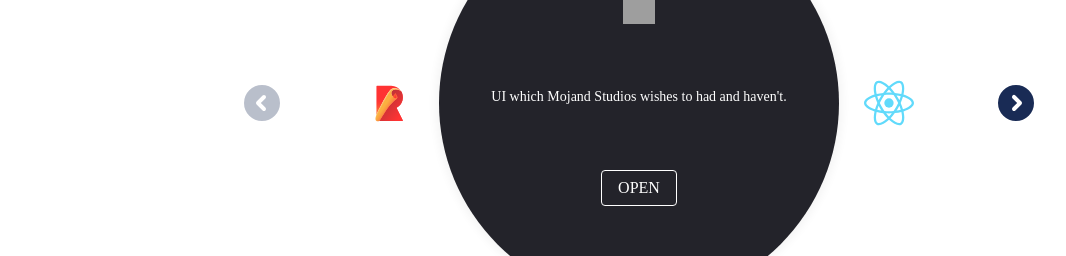
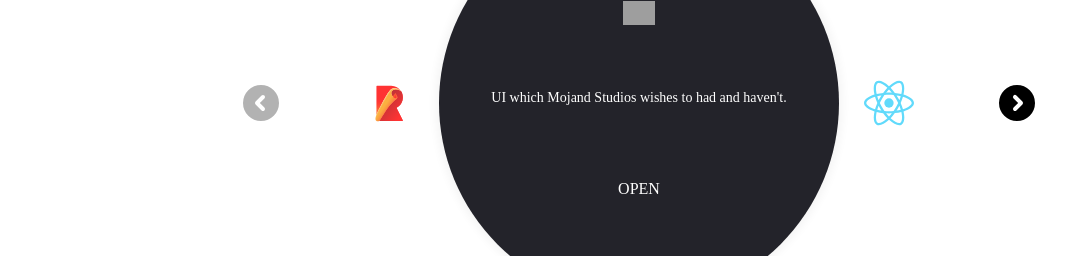
Before and after one commit to josempineiro/leman.dev, a Nuxt app: page /portfolio in a window 1280 px wide. Shown: the part 327-583 px from the top of the page, without its empty margins (1-1067 px from the left). Built offline with nearby package versions, Linux system fonts and the light colour scheme; grey boxes are pictures that could not be loaded; a web font is replaced by a local one.

Commit message:
Fix class names

```diff
--- a/components/AppHeader.vue
+++ b/components/AppHeader.vue
@@ -47,7 +47,7 @@ onMounted(() => {
     align-items: center;
     transition: background-color 0.3s ease-in-out;
 
-    &_sticky {
+    .AppHeader_sticky {
       background-color: #025b62;
     }
     .AppLogo {
--- a/components/button/index.vue
+++ b/components/button/index.vue
@@ -28,8 +28,8 @@ const props = defineProps({
 const classes = computed(() => {
   return {
     Button: true,
-    [`Button--${props.color}`]: true,
-    [`Button--${props.variant}`]: true,
+    [`Button__${props.color}`]: true,
+    [`Button__${props.variant}`]: true,
   };
 });
 </script>
@@ -51,29 +51,29 @@ const classes = computed(() => {
     opacity: 0.3;
     pointer-events: none;
   }
-  &--current {
+  .Button__current {
     --color: currentColor;
     --invert-color: var(--color-background);
   }
-  &--primary {
+  .Button__primary {
     --color: var(--color-primary);
     --invert-color: var(--color-background);
   }
-  &--secondary {
+  .Button__secondary {
     --color: var(--color-secondary);
     --invert-color: var(--color-background);
   }
-  &--text {
+  .Button__text {
     border: 1px solid transparent;
     background-color: transparent;
     color: var(--color);
   }
-  &--outline {
+  .Button__outline {
     border: 1px solid var(--color);
     background-color: transparent;
     color: var(--color);
   }
-  &--fill {
+  .Button__fill {
     border: 1px solid var(--color);
     background-color: var(--color);
     color: var(--invert-color);
--- a/components/project/card.vue
+++ b/components/project/card.vue
@@ -51,7 +51,7 @@ const classes = computed(() => {
   padding: 10%;
   background-color: var(--color-background);
   box-shadow: 0 0 0.5rem 0.25rem var(--color-background);
-  &_circular {
+  &.ProjectCard_circular {
     border-radius: 50%;
   }
   .media {
@@ -80,17 +80,17 @@ const classes = computed(() => {
     }
   }
 
-  &Description {
+  .ProjectCardDescription {
     font-size: 0.875rem;
     text-align: center;
   }
 
-  &Action {
+  .ProjectCardAction {
     display: flex;
     align-items: center;
     justify-content: center;
   }
-  &Link {
+  .ProjectCardLink {
     border-width: 1px;
     border-style: solid;
     border-color: #192b55;
--- a/components/roulette/index.vue
+++ b/components/roulette/index.vue
@@ -155,7 +155,7 @@ function onAfterEnter(el) {
 .Roulette {
   position: relative;
 
-  &Content {
+  .RouletteContent {
     position: absolute;
     top: 50%;
     left: 50%;
@@ -164,14 +164,14 @@ function onAfterEnter(el) {
     transform: translate(-50%, -50%);
   }
 
-  &Items {
+  .RouletteItems {
     position: absolute;
     top: 0;
     left: 0;
     width: 100%;
     height: 100%;
   }
-  &Item {
+  .RouletteItem {
     position: absolute;
     transition: 0.2s all ease;
     transform: translate3d(
```
